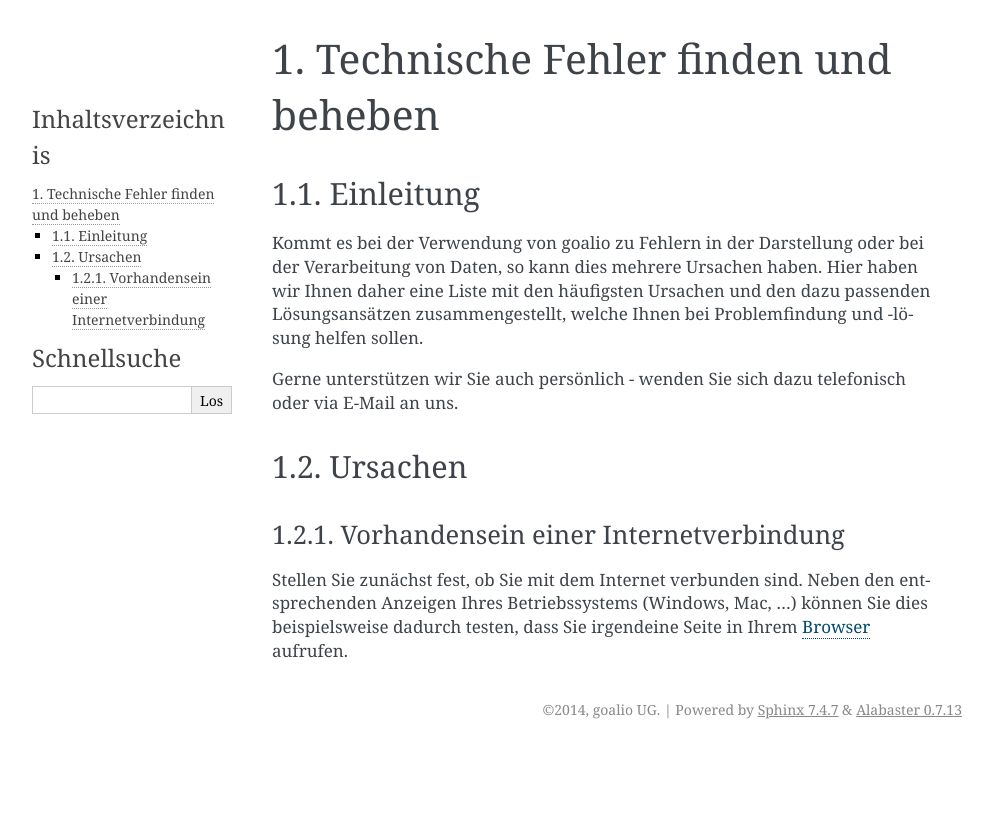
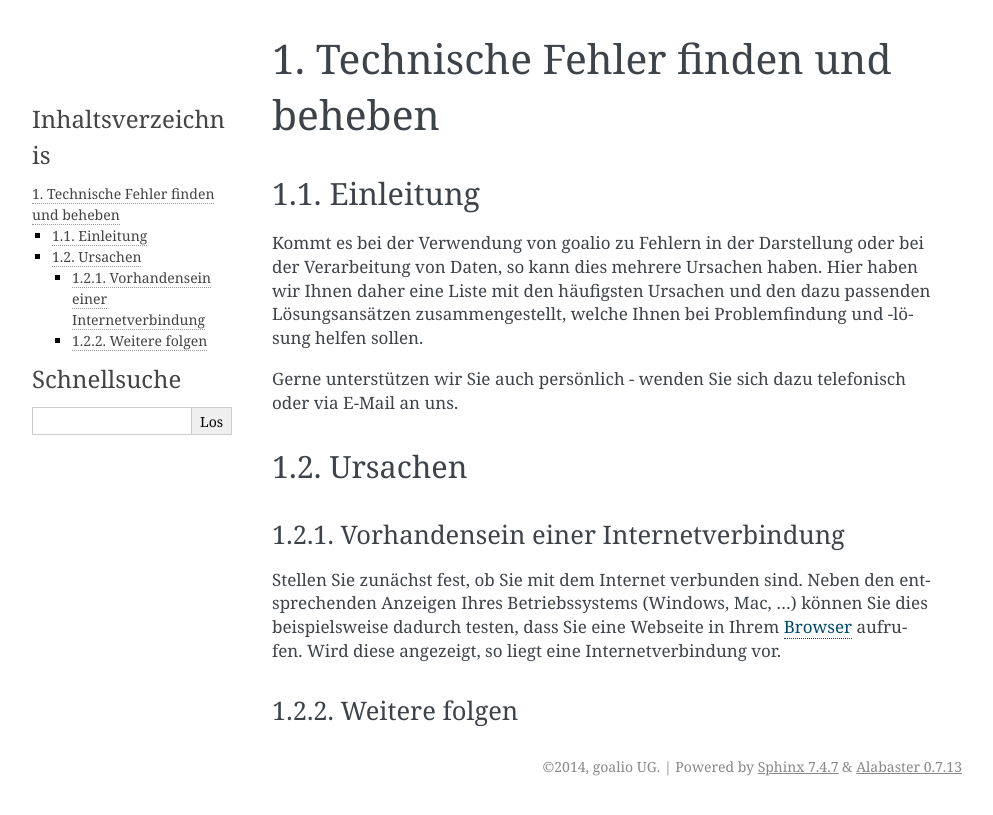
Before and after one commit to goalio/docs, a Sphinx documentation site: the page built from docs/anwendungsfaelle/debug-leitfaden.rst, in a window 1280 px wide. Shown: the top 815 px of the page, without its empty margins (148-1141 px from the left). Built offline with Sphinx 7.4.7, drawn with Linux system fonts in a browser that asks for light colours; formulas are drawn with MathJax 3.

Commit message:
Update debug-leitfaden.rst

```diff
--- a/docs/anwendungsfaelle/debug-leitfaden.rst
+++ b/docs/anwendungsfaelle/debug-leitfaden.rst
@@ -12,9 +12,12 @@ Ursachen
 --------
 
 Vorhandensein einer Internetverbindung
-............................
+......................................
 
-Stellen Sie zunächst fest, ob Sie mit dem Internet verbunden sind. Neben den entsprechenden Anzeigen Ihres Betriebssystems (Windows, Mac, ...) können Sie dies beispielsweise dadurch testen, dass Sie irgendeine Seite in Ihrem Browser_ aufrufen.
+Stellen Sie zunächst fest, ob Sie mit dem Internet verbunden sind. Neben den entsprechenden Anzeigen Ihres Betriebssystems (Windows, Mac, ...) können Sie dies beispielsweise dadurch testen, dass Sie eine Webseite in Ihrem Browser_ aufrufen. Wird diese angezeigt, so liegt eine Internetverbindung vor.
+
+Weitere folgen
+...............
 
 .. _Listenmenü: /de/latest/erste-schritte/benutzeroberflaeche.html#auswahl-menus
 .. _Reiter: /de/latest/erste-schritte/benutzeroberflaeche.html#reiter
```
